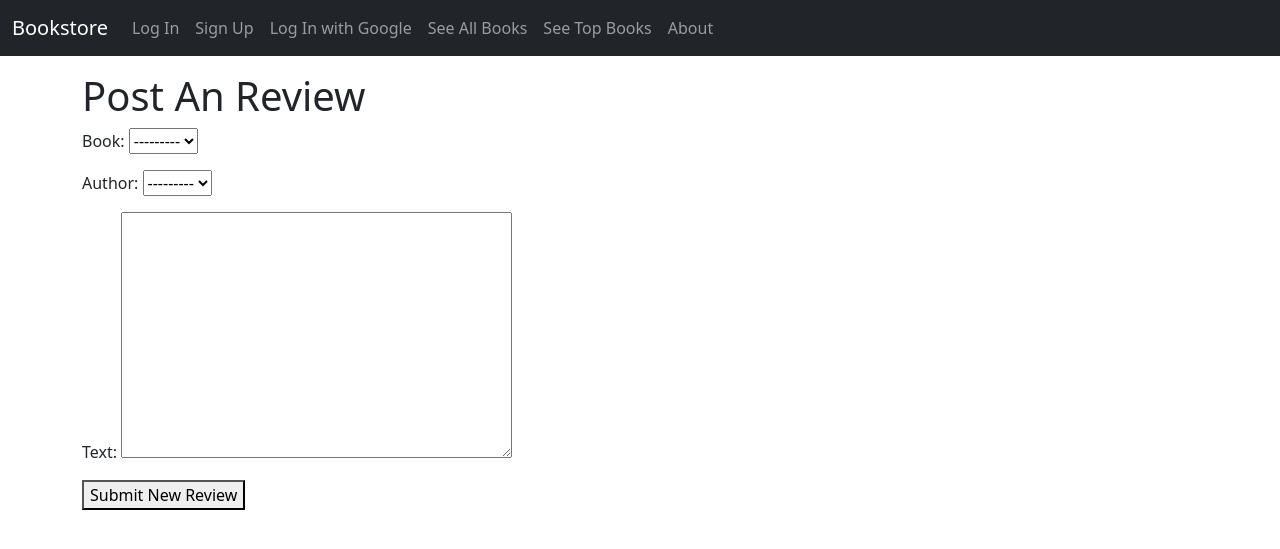
After one commit to annirie/djangoBookStore, a Django app: page /books/create_review/ in a window 1280 px wide. The commit adds this page. Shown: the top 549 px of the page. Run offline with Django 5.2, Linux system fonts and the light colour scheme; data that the repository does not hold is empty; parts of the project's set-up code (start-up, migrations or seed data) failed here and were passed over; some libraries are stand-ins or nearby versions.

Commit message:
form for review creation was added

```diff
--- a/books/forms.py
+++ b/books/forms.py
@@ -1,8 +1,14 @@
 from django import forms
-from .models import Book
+from .models import Book, Review
 
 
 class BookForm(forms.ModelForm):
     class Meta:
         model = Book
         fields = ['title', 'author', 'publisher', 'description', 'price', 'cover']
+
+
+class ReviewForm(forms.ModelForm):
+    class Meta:
+        model = Review
+        fields = ['book', 'author', 'text',]
--- a/books/models.py
+++ b/books/models.py
@@ -34,3 +34,6 @@ class Review(models.Model):
 
     def __str__(self):
         return self.text
+
+    def get_absolute_url(self):
+        return reverse('book_detail', kwargs={'pk': self.book.id})
--- a/books/urls.py
+++ b/books/urls.py
@@ -1,6 +1,6 @@
 from django.urls import path, re_path
 
-from .views import TopBookListView, CreateBookView, AllBookListView, BookDetailView
+from .views import TopBookListView, CreateBookView, AllBookListView, BookDetailView, CreateReviewView
 
 urlpatterns = [
     path('', AllBookListView.as_view(), name='all_book_list'),
@@ -8,4 +8,5 @@ urlpatterns = [
     path('<uuid:pk>/', BookDetailView.as_view(), name='book_detail'),
     path('top_books/', TopBookListView.as_view(), name='top_book_list'),
     path('create_book/', CreateBookView.as_view(), name='create_book'),
+    path('create_review/', CreateReviewView.as_view(), name='create_review'),
 ]
--- a/books/views.py
+++ b/books/views.py
@@ -2,8 +2,8 @@ from django.views.generic import ListView, CreateView, DetailView
 
 from django.shortcuts import render
 
-from books.forms import BookForm
-from books.models import Book
+from books.forms import BookForm, ReviewForm
+from books.models import Book, Review
 
 
 # Create your views here.
@@ -32,3 +32,9 @@ class BookDetailView(DetailView):
     model = Book
     context_object_name = 'book'
     template_name = 'book/book_detail.html'
+
+
+class CreateReviewView(CreateView):
+    model = Review
+    form_class = ReviewForm
+    template_name = 'book/create_book_review.html'
--- a/static/css/base.css
+++ b/static/css/base.css
@@ -46,3 +46,18 @@ h1 {
 .book-reviews li:last-child {
     border-bottom: none;
 }
+.add-review-btn {
+    display: inline-block;
+    padding: 10px 20px;
+    background-color: #007bff;
+    color: #fff;
+    text-decoration: none;
+    border: none;
+    border-radius: 5px;
+    cursor: pointer;
+    transition: background-color 0.3s ease;
+}
+
+.add-review-btn:hover {
+    background-color: #0056b3;
+}
--- a/templates/book/book_detail.html
+++ b/templates/book/book_detail.html
@@ -16,6 +16,11 @@
                     <li>{{ review.text }} ({{ review.author }} | {{ review.date }})</li>
                 {% endfor %}
             </ul>
+
+            <a href="{% url 'create_review' %}" class="add-review-btn">
+                <span>Add Review</span>
+            </a>
+
         </div>
     </div>
 
--- /dev/null
+++ b/templates/book/create_book_review.html
@@ -0,0 +1,10 @@
+{% extends '_base.html' %}
+
+{% block content %}
+<h1>Post An Review</h1>
+<form method="post" enctype="multipart/form-data">
+  {% csrf_token %}
+  {{ form.as_p }}
+  <button type="submit">Submit New Review</button>
+</form>
+{% endblock %}
```
